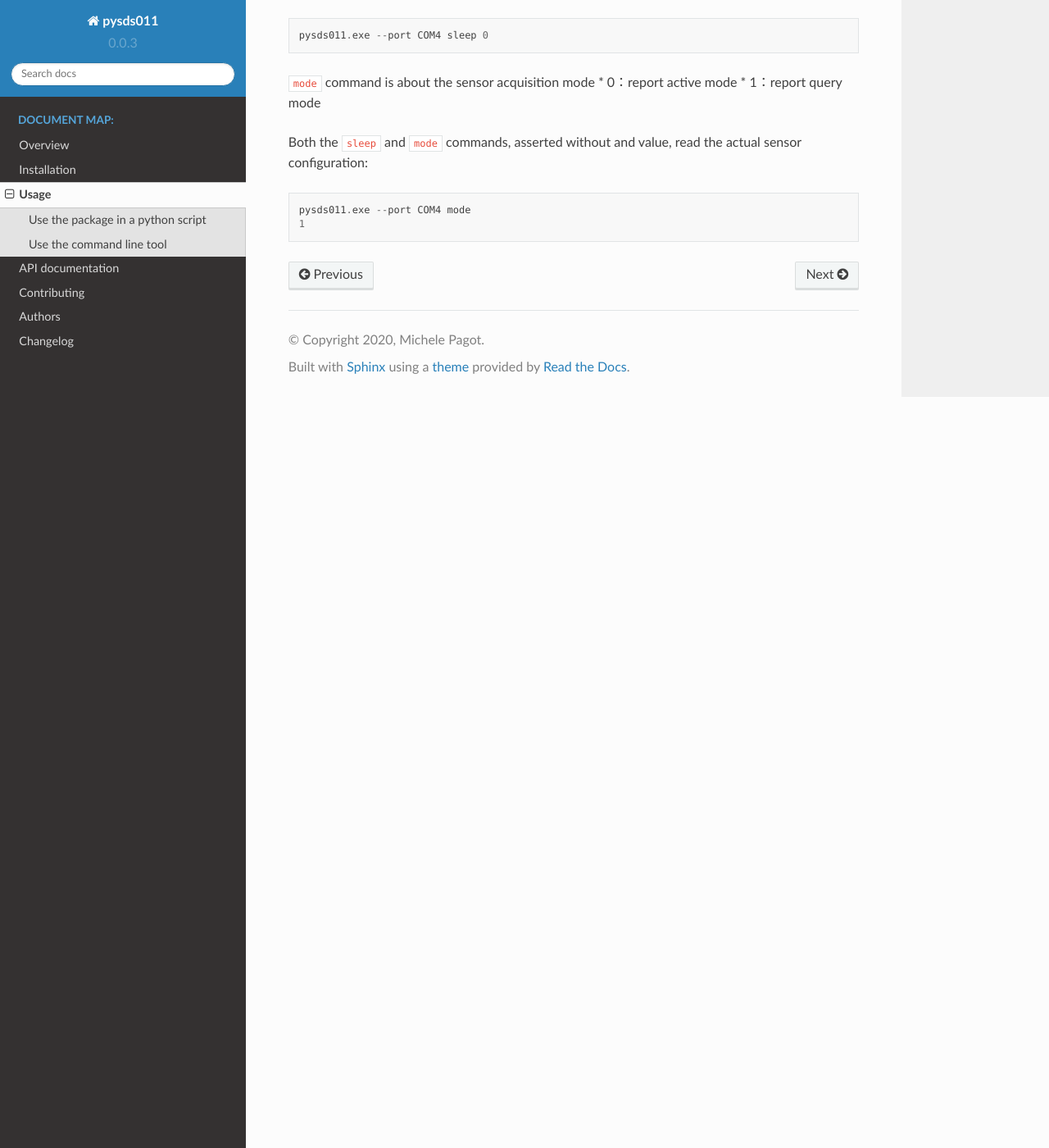
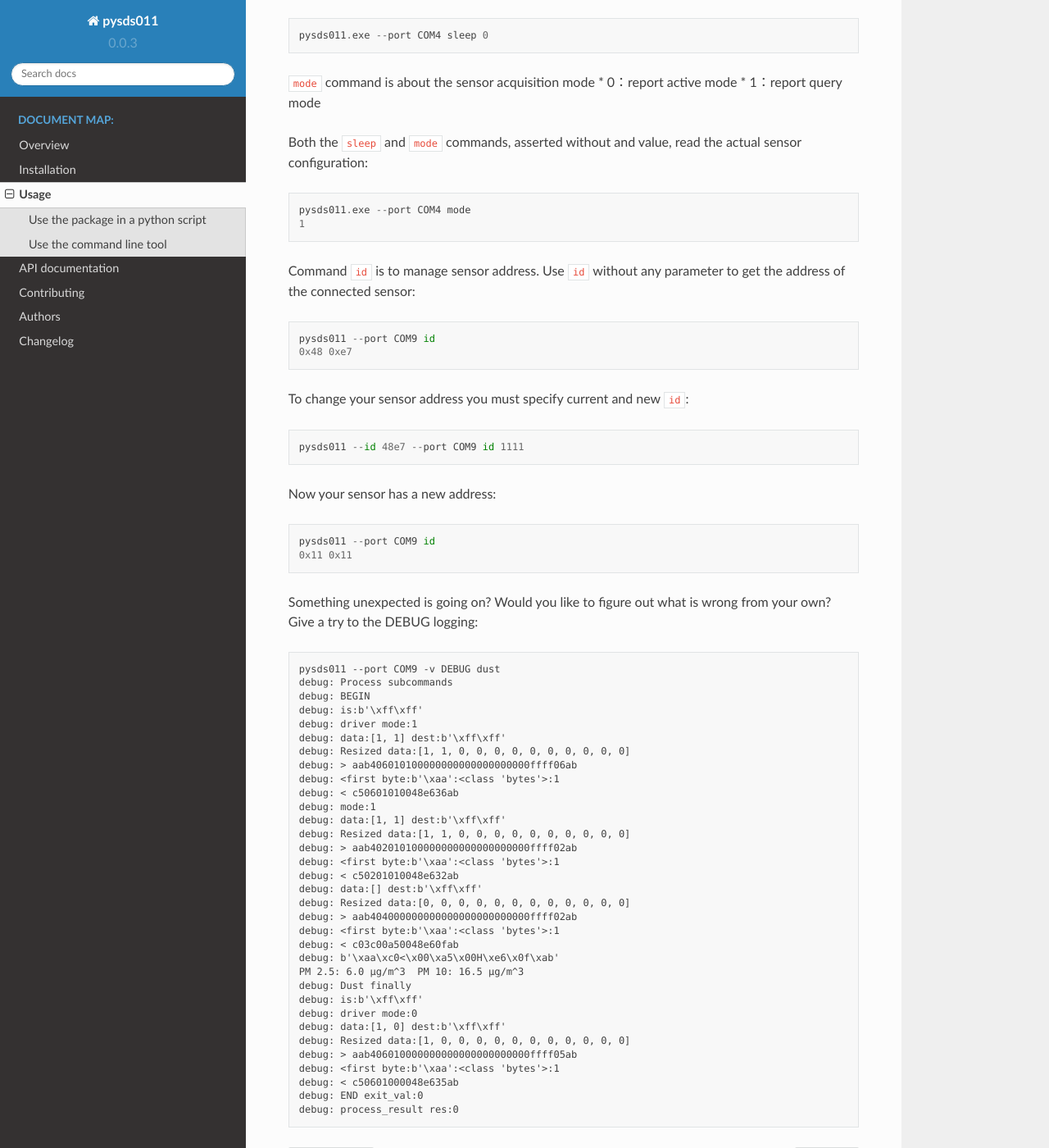
Before and after one commit to michelepagot/pysds011, a Sphinx documentation site: the page built from docs/usage.rst, in a window 1280 px wide and 1400 px high, scrolled down 2780 px. Shown: the whole window at 82% size. Built offline with Sphinx 7.4.7 and the Read the Docs theme 2.0.0, drawn with Linux system fonts in a browser that asks for light colours; some of the changed text lies outside the part shown.

Commit message:
Improve documentation

```diff
--- a/CONTRIBUTING.rst
+++ b/CONTRIBUTING.rst
@@ -22,7 +22,7 @@ official pysds011 docs or in docstrings.
 
 In order to build the documentation locally
 
-1. Create once a developement environment (here a Windows procedure, but linux one is mostly the same)::
+1. Create once a developement environment (here a Windows procedure, but linux one is almost the same)::
 
     virtualenv venv_doc
     venv_doc\Script\activate.bat
--- a/docs/usage.rst
+++ b/docs/usage.rst
@@ -60,6 +59,7 @@ First stop should be the embedded help. Here just an outdated version of it::
       dust        Get dust value
       fw-version  Get SDS011 FW version
       help        Get specific help of a command
+      id          Get and set the sensor address
       mode        Get and Set acquisition MODE [0,1] 1: QUERY mode：Sensor...
       sleep       Get and Set sleep MODE 1:sleep 0:wakeup Just 'sleep' without
                   a...
@@ -123,3 +123,53 @@ Both the ``sleep`` and ``mode`` commands, asserted without and value, read the a
 
     pysds011.exe --port COM4 mode
     1
+
+Command ``id`` is to manage sensor address. Use ``id`` without any parameter to get the address of the connected sensor::
+
+    pysds011 --port COM9 id
+    0x48 0xe7
+
+To change your sensor address you must specify current and new ``id``::
+
+    pysds011 --id 48e7 --port COM9 id 1111
+
+Now your sensor has a new address::
+
+    pysds011 --port COM9 id
+    0x11 0x11
+
+Something unexpected is going on? Would you like to figure out what is wrong from your own? Give a try to the DEBUG logging::
+
+    pysds011 --port COM9 -v DEBUG dust
+    debug: Process subcommands
+    debug: BEGIN
+    debug: is:b'\xff\xff'
+    debug: driver mode:1
+    debug: data:[1, 1] dest:b'\xff\xff'
+    debug: Resized data:[1, 1, 0, 0, 0, 0, 0, 0, 0, 0, 0, 0]
+    debug: > aab406010100000000000000000000ffff06ab
+    debug: <first byte:b'\xaa':<class 'bytes'>:1
+    debug: < c50601010048e636ab
+    debug: mode:1
+    debug: data:[1, 1] dest:b'\xff\xff'
+    debug: Resized data:[1, 1, 0, 0, 0, 0, 0, 0, 0, 0, 0, 0]
+    debug: > aab402010100000000000000000000ffff02ab
+    debug: <first byte:b'\xaa':<class 'bytes'>:1
+    debug: < c50201010048e632ab
+    debug: data:[] dest:b'\xff\xff'
+    debug: Resized data:[0, 0, 0, 0, 0, 0, 0, 0, 0, 0, 0, 0]
+    debug: > aab404000000000000000000000000ffff02ab
+    debug: <first byte:b'\xaa':<class 'bytes'>:1
+    debug: < c03c00a50048e60fab
+    debug: b'\xaa\xc0<\x00\xa5\x00H\xe6\x0f\xab'
+    PM 2.5: 6.0 μg/m^3  PM 10: 16.5 μg/m^3
+    debug: Dust finally
+    debug: is:b'\xff\xff'
+    debug: driver mode:0
+    debug: data:[1, 0] dest:b'\xff\xff'
+    debug: Resized data:[1, 0, 0, 0, 0, 0, 0, 0, 0, 0, 0, 0]
+    debug: > aab406010000000000000000000000ffff05ab
+    debug: <first byte:b'\xaa':<class 'bytes'>:1
+    debug: < c50601000048e635ab
+    debug: END exit_val:0
+    debug: process_result res:0
```
Also changed, not shown: other parts of docs/usage.rst (+1 -2 lines).
